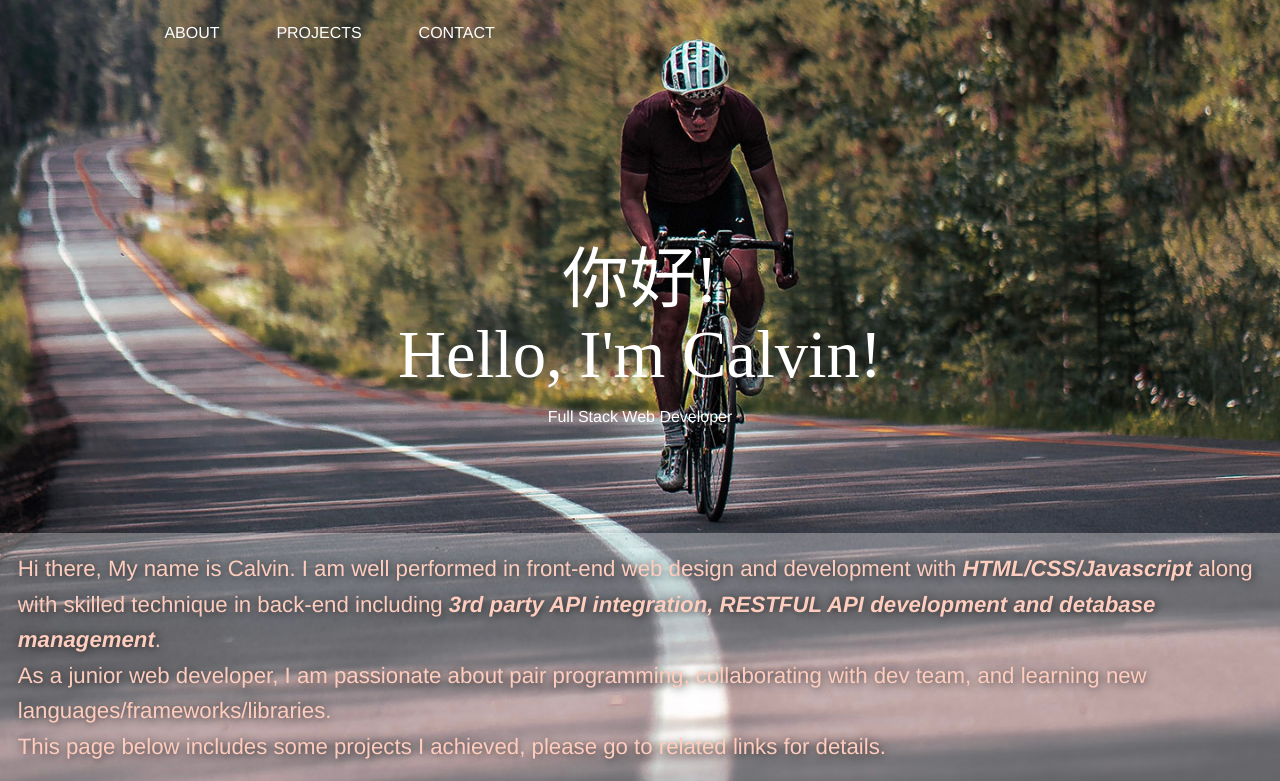
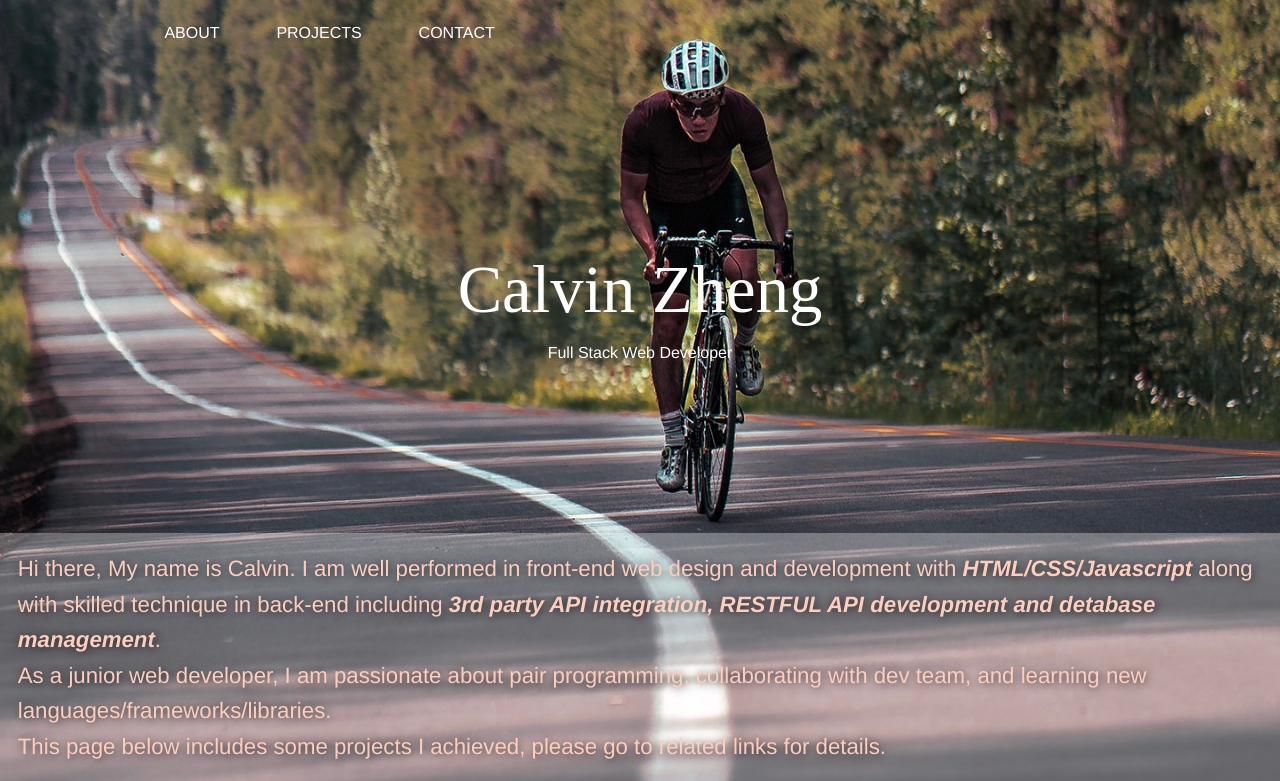
Before and after one commit to zxw880507/portfolio, a PHP site: page / in a window 1280 px wide. Shown: the top 781 px of the page. Run offline with PHP 8.4, Linux system fonts and the light colour scheme.

Commit message:
adding h1

```diff
--- a/css/index.css
+++ b/css/index.css
@@ -68,10 +68,7 @@ a {
   transform: translate(-50%, -30%);
   width: 5.20833333rem;
 }
-.banner_wrap .banner_title span {
-  display: block;
-}
-.banner_wrap .banner_title span:nth-child(-n + 2) {
+.banner_wrap .banner_title h1 {
   width: 5.20833333rem;
   height: 0.51388889rem;
   font-size: 0.52083333rem;
@@ -80,7 +77,8 @@ a {
   font-weight: 400;
   margin: 0.2rem 0;
 }
-.banner_wrap .banner_title span:last-of-type {
+.banner_wrap .banner_title span {
+  display: block;
   width: 5.20833333rem;
   height: 0.125rem;
   margin-top: 0.06944444rem;
--- a/css/index.less
+++ b/css/index.less
@@ -72,9 +72,7 @@ a {
     left: 50%;
     transform: translate(-50%, -30%);
     width: 750 / @size;
-    span {
-      display: block;
-      &:nth-child(-n + 2) {
+    h1 {
       width: 750 / @size;
       height: 74 / @size;
       font-size: 75 / @size;
@@ -83,13 +81,13 @@ a {
       font-weight: 400;
       margin: 0.2rem 0;
     }
-      &:last-of-type {
+    span {
+      display: block;
       width: 750 / @size;
       height: 18 / @size;
       margin-top: 10 / @size;
       font-size: 18 / @size;
       color: #fff;
-      }
     }
   }
 }
@@ -445,20 +443,23 @@ footer {
           }
           &:nth-child(2) {
             i {
-              background: url(../img/plats1.png) no-repeat -167 / @size -12 / @size;
+              background: url(../img/plats1.png) no-repeat -167 / @size -12 /
+                @size;
               background-size: 700 / @size auto;
             }
           }
           &:nth-child(3) {
             i {
-              background: url(../img/plats1.png) no-repeat -354 / @size -12 / @size;
+              background: url(../img/plats1.png) no-repeat -354 / @size -12 /
+                @size;
               background-size: 700 / @size auto;
             }
           }
           &:nth-child(4) {
             margin: 0;
             i {
-              background: url(../img/plats1.png) no-repeat -525 / @size -12 / @size;
+              background: url(../img/plats1.png) no-repeat -525 / @size -12 /
+                @size;
               background-size: 700 / @size auto;
             }
           }
@@ -475,7 +476,6 @@ footer {
     }
   }
 }
-
 
 // fixed topbar
 .fixed {
--- a/home.html
+++ b/home.html
@@ -32,8 +32,7 @@
     <!-- banner -->
     <div class="banner_wrap">
         <div class="banner_title">
-            <span>你好!</span>
-            <span>Hello, I'm Calvin!</span>
+            <h1>Calvin Zheng</h1>
             <span>Full Stack Web Developer</span>
         </div>
     </div>
```
Lines whose indentation alone changed are shown as unchanged.
